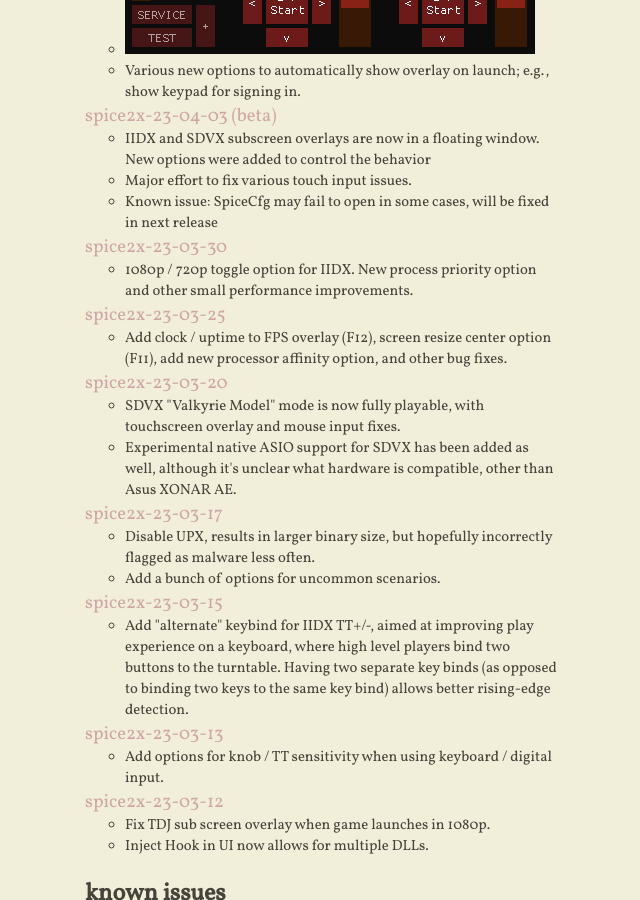
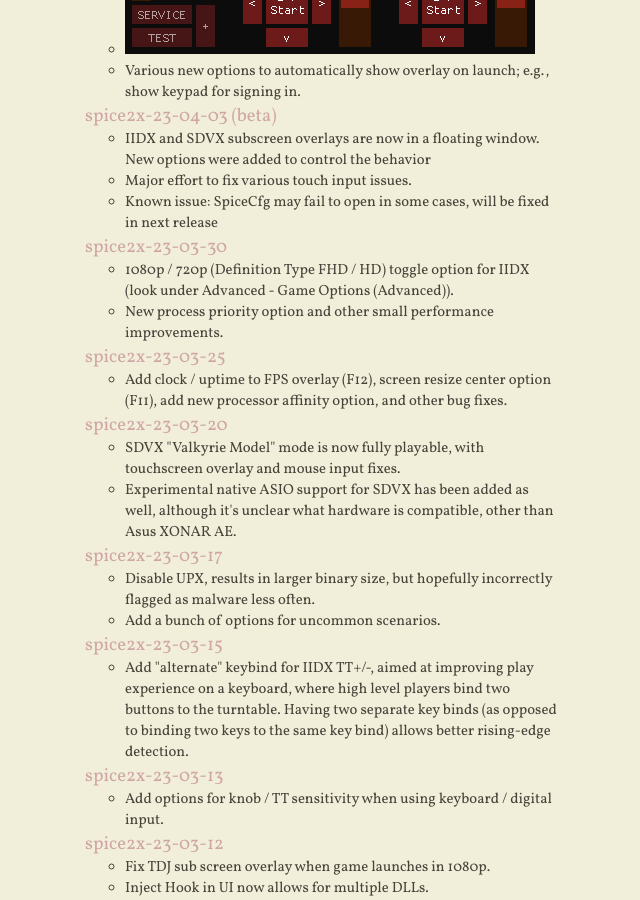
Before and after one commit to spice2x/spice2x.github.io, a Jekyll site: the page built from docs/index.html, in a window 1280 px wide and 900 px high, scrolled down 1723 px. Shown: the whole window, without its empty margins (419-1059 px from the left). Built offline with Jekyll 4.4.1, drawn with Linux system fonts in a browser that asks for light colours; nearby versions of some CDN libraries.

Commit message:
fhd hd option

```diff
--- a/docs/_includes/content.html
+++ b/docs/_includes/content.html
@@ -121,9 +121,8 @@
       spice2x-23-03-30
     </a>
     <ul>
-      <li>
-        1080p / 720p toggle option for IIDX. New process priority option and other small performance improvements.
-      </li>
+      <li>1080p / 720p (Definition Type FHD / HD) toggle option for IIDX (look under Advanced - Game Options (Advanced)).</li>
+      <li>New process priority option and other small performance improvements.</li>
     </ul>
   </li>
   <li>
```
